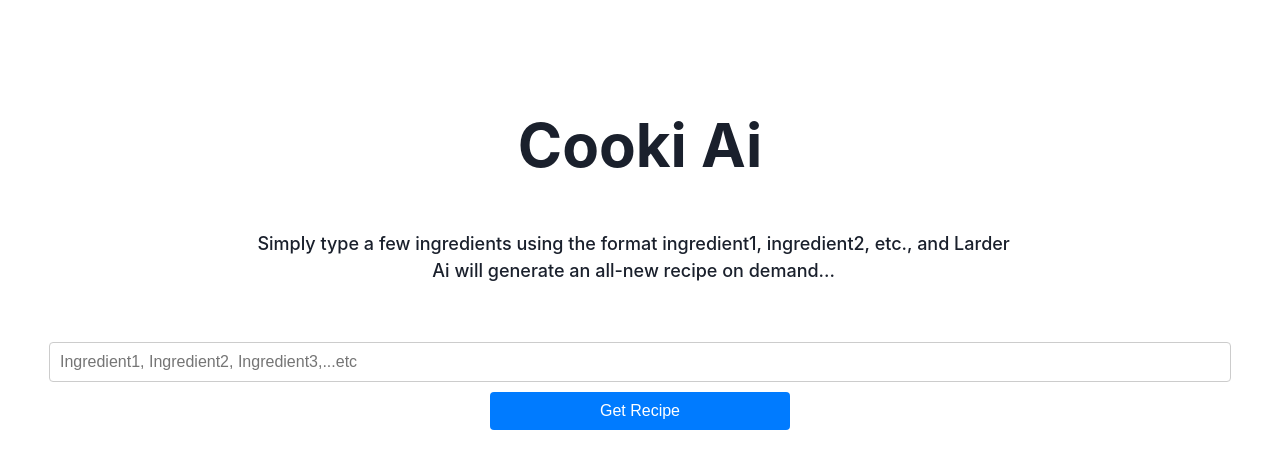
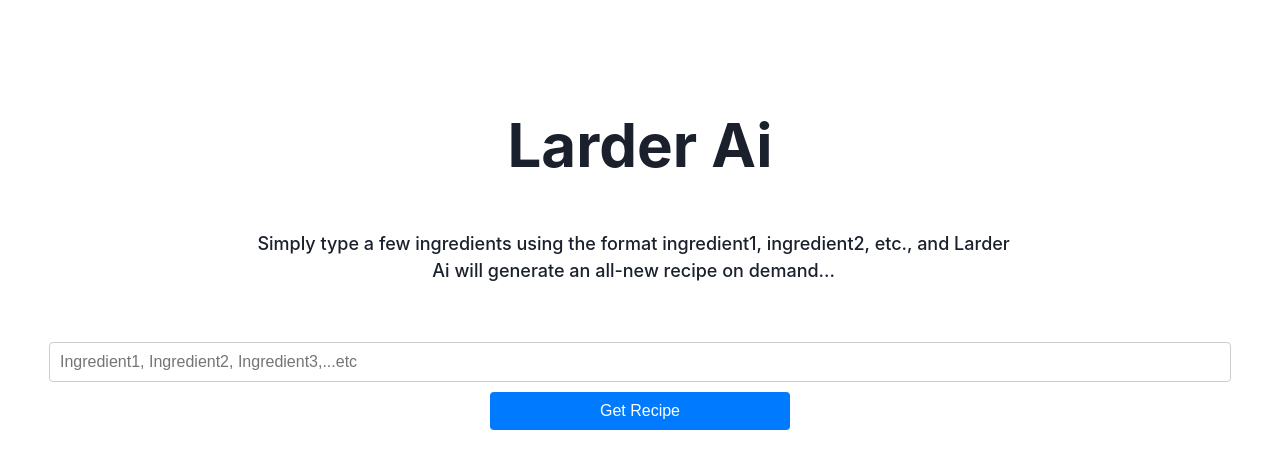
Before and after one commit to michaelphillips4/LarderAi, a React (Vite) app: page / in a window 1280 px wide. Shown: the top 468 px of the page. Built offline with nearby package versions, Linux system fonts and the light colour scheme; no server answers; what @aws-amplify/ui-react, aws-amplify would draw is missing.

Commit message:
Text change

```diff
--- a/src/App.tsx
+++ b/src/App.tsx
@@ -48,7 +48,7 @@ function App() {
     <div className="app-container">
       <div className="header-container">
         <h1 className="main-header">
-         Cooki Ai
+         Larder Ai
         </h1>
         <p className="description">
           Simply type a few ingredients using the format ingredient1,
```
Also changed, not shown: 1 other file (tests, documents, lock files or other folders).
